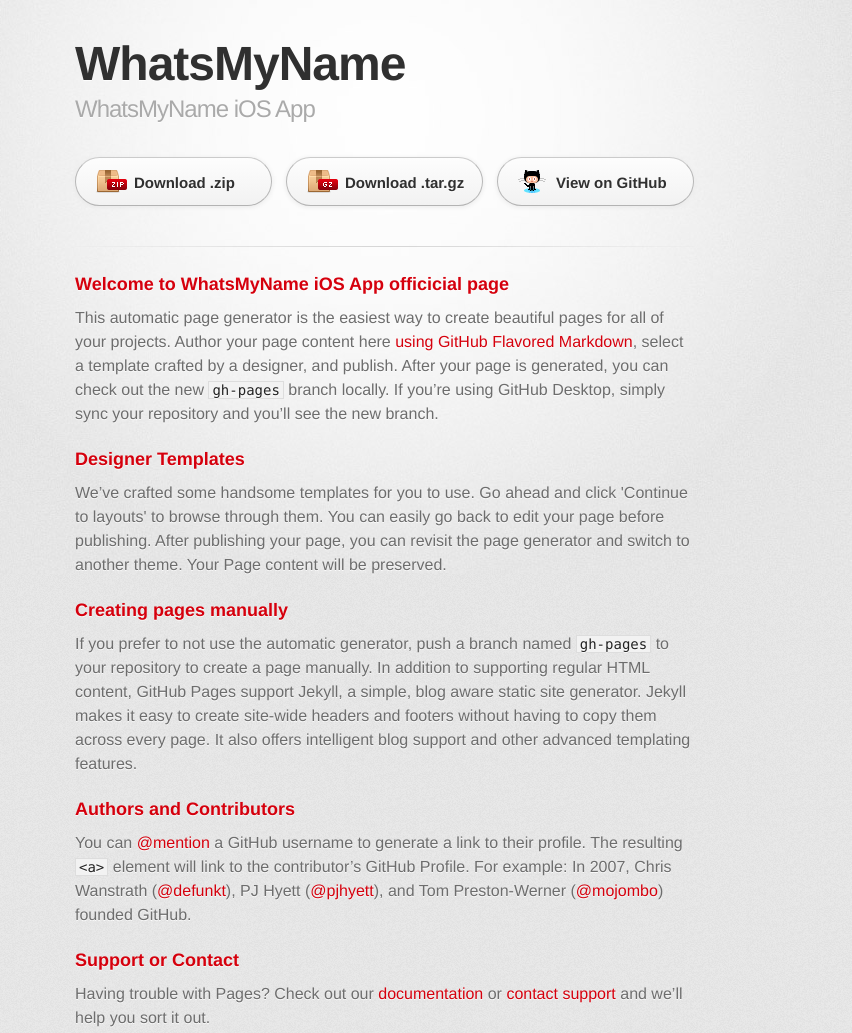
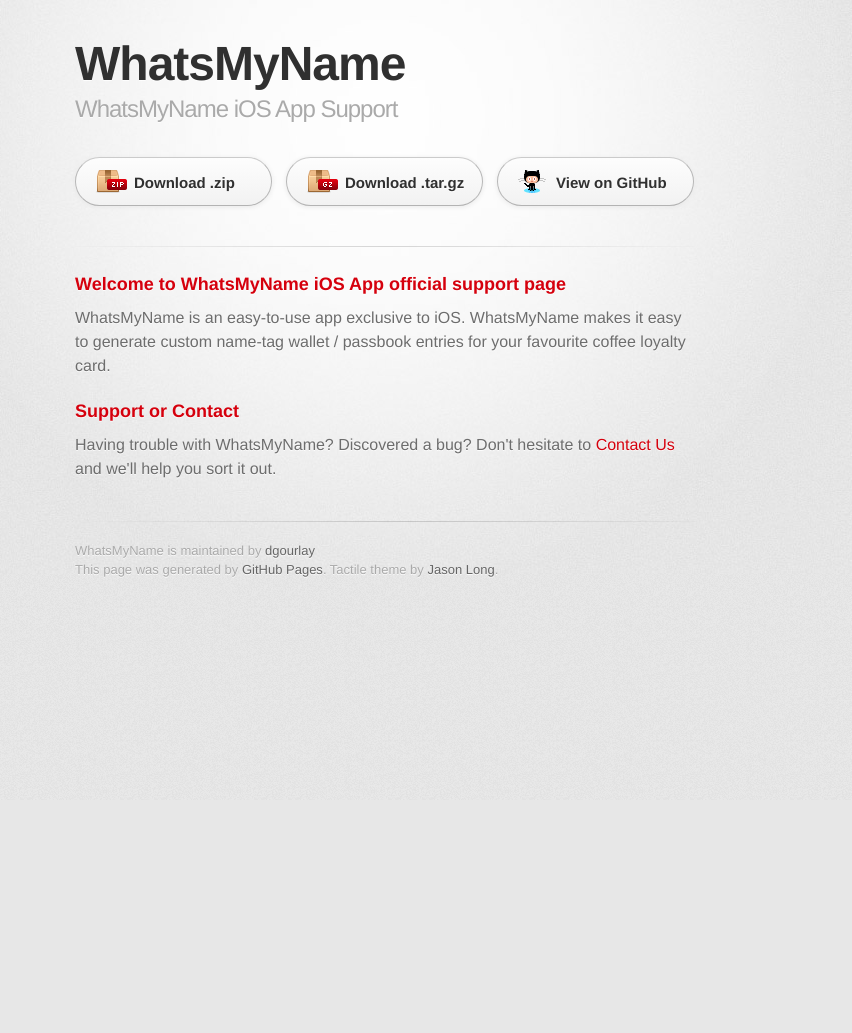
Before and after one commit to dgourlay/whatsmyname, a plain HTML site: page index.html in a window 1280 px wide. Shown: the top 1033 px of the page, without its empty margins (255-1107 px from the left). After the commit the page ends 800 px from the top, so only its background shows below. Drawn offline with Linux system fonts and the light colour scheme; a web font is replaced by a local one.

```diff
--- a/index.html
+++ b/index.html
@@ -19,7 +19,7 @@
 
         <header>
           <h1>WhatsMyName</h1>
-          <h2>WhatsMyName iOS App</h2>
+          <h2>WhatsMyName iOS App Support</h2>
         </header>
 
         <section id="downloads" class="clearfix">
@@ -32,29 +32,14 @@
 
         <section id="main_content">
           <h3>
-<a id="welcome-to-whatsmyname-ios-app-officicial-page" class="anchor" href="#welcome-to-whatsmyname-ios-app-officicial-page" aria-hidden="true"><span class="octicon octicon-link"></span></a>Welcome to WhatsMyName iOS App officicial page</h3>
+<a id="welcome-to-whatsmyname-ios-app-official-support-page" class="anchor" href="#welcome-to-whatsmyname-ios-app-official-support-page" aria-hidden="true"><span class="octicon octicon-link"></span></a>Welcome to WhatsMyName iOS App official support page</h3>
 
-<p>This automatic page generator is the easiest way to create beautiful pages for all of your projects. Author your page content here <a href="https://guides.github.com/features/mastering-markdown/">using GitHub Flavored Markdown</a>, select a template crafted by a designer, and publish. After your page is generated, you can check out the new <code>gh-pages</code> branch locally. If you’re using GitHub Desktop, simply sync your repository and you’ll see the new branch.</p>
-
-<h3>
-<a id="designer-templates" class="anchor" href="#designer-templates" aria-hidden="true"><span class="octicon octicon-link"></span></a>Designer Templates</h3>
-
-<p>We’ve crafted some handsome templates for you to use. Go ahead and click 'Continue to layouts' to browse through them. You can easily go back to edit your page before publishing. After publishing your page, you can revisit the page generator and switch to another theme. Your Page content will be preserved.</p>
-
-<h3>
-<a id="creating-pages-manually" class="anchor" href="#creating-pages-manually" aria-hidden="true"><span class="octicon octicon-link"></span></a>Creating pages manually</h3>
-
-<p>If you prefer to not use the automatic generator, push a branch named <code>gh-pages</code> to your repository to create a page manually. In addition to supporting regular HTML content, GitHub Pages support Jekyll, a simple, blog aware static site generator. Jekyll makes it easy to create site-wide headers and footers without having to copy them across every page. It also offers intelligent blog support and other advanced templating features.</p>
-
-<h3>
-<a id="authors-and-contributors" class="anchor" href="#authors-and-contributors" aria-hidden="true"><span class="octicon octicon-link"></span></a>Authors and Contributors</h3>
-
-<p>You can <a href="https://github.com/blog/821" class="user-mention">@mention</a> a GitHub username to generate a link to their profile. The resulting <code>&lt;a&gt;</code> element will link to the contributor’s GitHub Profile. For example: In 2007, Chris Wanstrath (<a href="https://github.com/defunkt" class="user-mention">@defunkt</a>), PJ Hyett (<a href="https://github.com/pjhyett" class="user-mention">@pjhyett</a>), and Tom Preston-Werner (<a href="https://github.com/mojombo" class="user-mention">@mojombo</a>) founded GitHub.</p>
+<p>WhatsMyName is an easy-to-use app exclusive to iOS.  WhatsMyName makes it easy to generate custom name-tag wallet / passbook entries for your favourite coffee loyalty card.</p>
 
 <h3>
 <a id="support-or-contact" class="anchor" href="#support-or-contact" aria-hidden="true"><span class="octicon octicon-link"></span></a>Support or Contact</h3>
 
-<p>Having trouble with Pages? Check out our <a href="https://help.github.com/pages">documentation</a> or <a href="https://github.com/contact">contact support</a> and we’ll help you sort it out.</p>
+<p>Having trouble with WhatsMyName? Discovered a bug?   Don't hesitate to <a href="mailto:derekgourlay+whatsmyname@gmail.com?Subject=WhatsMyName%20User%20Feedback&amp;Body=Hey%20Derek%21%0A%0AI%27d%20like%20to%20give%20you%20some%20feedback%20about%20WhatsMyName...">Contact Us</a> and we'll help you sort it out.</p>
         </section>
 
         <footer>
```
Also changed, not shown: params.json (+1 -1 lines).
